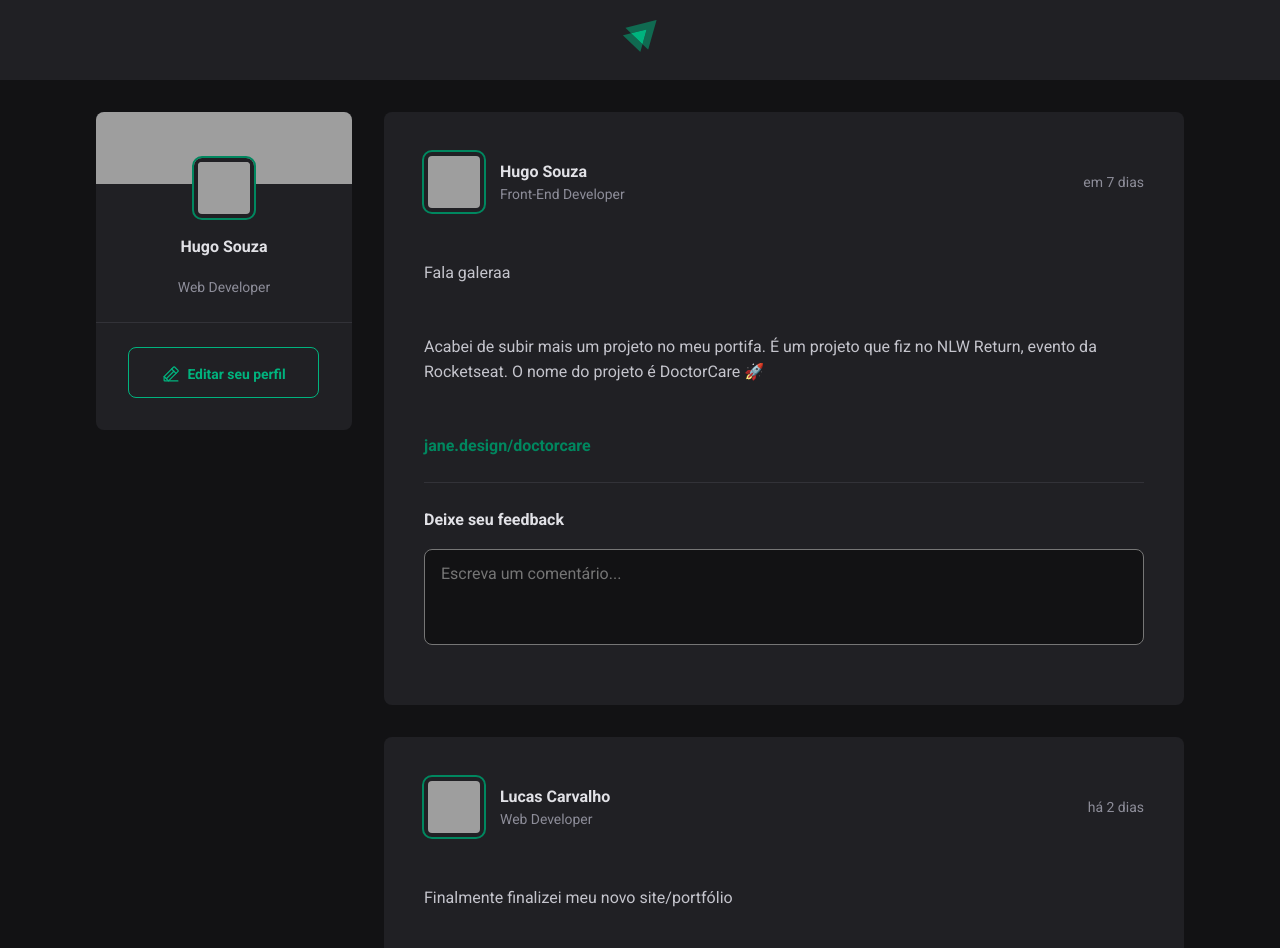
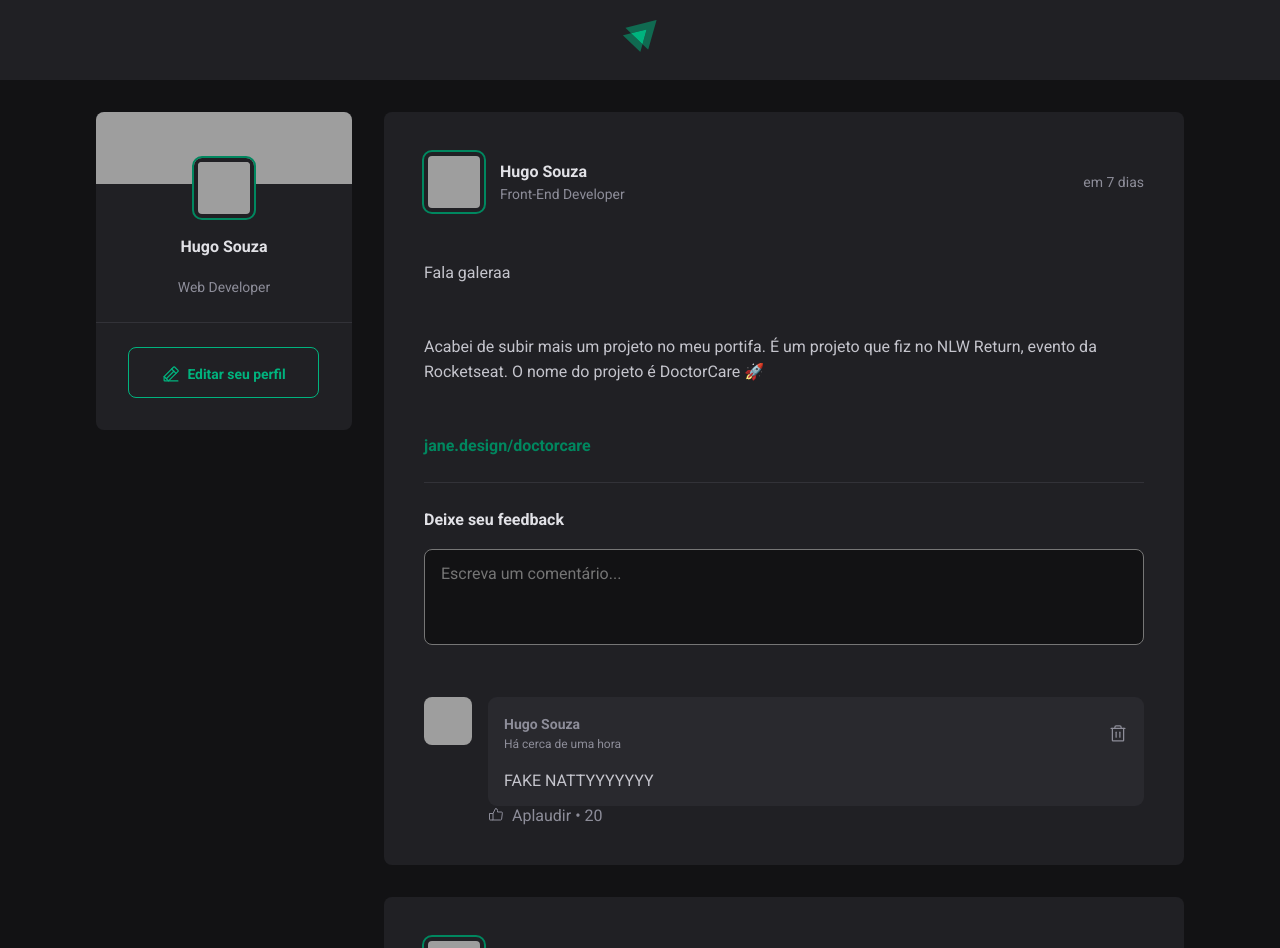
Before and after one commit to skyrons/react-ignite01, a React (Vite) app: page / in a window 1280 px wide. Shown: the top 948 px of the page. Built offline with nearby package versions, Linux system fonts and the light colour scheme; grey boxes are pictures that could not be loaded.

Commit message:
Adicionar comentario da text-area

```diff
--- a/src/components/Comment.jsx
+++ b/src/components/Comment.jsx
@@ -1,8 +1,9 @@
+/* eslint-disable react/prop-types */
 import { ThumbsUp, Trash } from 'phosphor-react';
 import style from './COmment.module.css';
 import { Avatar } from './Avatar';
 
-export function Comment (){
+export function Comment ({ content }){
     return (
         <div className={style.comment}>
             <Avatar
@@ -22,7 +23,8 @@
                             <Trash size={20} />
                         </button>
                     </header>
-                    <p>Muito bom Devon, parabéns!! 👏👏</p>
+
+                    <p>{content}</p>
                 </div>
                 <footer>
                     <button>
--- a/src/components/Posts.jsx
+++ b/src/components/Posts.jsx
@@ -13,7 +13,9 @@
 // eslint-disable-next-line react/prop-types
 export function Post ({ author, publishedAt, content }) {
 
-    const [comments, setComments] = useState ([])
+    const [comments, setComments] = useState ([
+        'FAKE NATTYYYYYYY '
+    ])
 
     const publishedDateFormat = format(publishedAt, "d 'de' LLLL 'as' HH:mm 'h'",{
         locale:ptBR
@@ -27,7 +29,8 @@
     function handleCreateNewComment() {
         event.preventDefault()
 
-        setComments([...comments, comments.length + 1]);
+        const newComment = event.target.comment.value;
+        setComments([...comments, newComment])
     }
     return(
         <article className={style.post}>
@@ -65,7 +68,9 @@
 
                 <strong>Deixe seu feedback</strong>
 
-                <textarea placeholder='Escreva um comentário...'></textarea>
+                <textarea
+                    name='comment'
+                    placeholder='Escreva um comentário...'/>
 
                 <footer>
                     <button type="submit">
@@ -74,11 +79,9 @@
                 </footer>
             </form>
             <div className={style.commentList}>
-                {comments.map(() =>{
-                    return <Comment />
-
-                })
-                }
+                {comments.map(comment => {
+                    return <Comment content={comment} />
+                })}
             </div>
         </article>
     )
```
